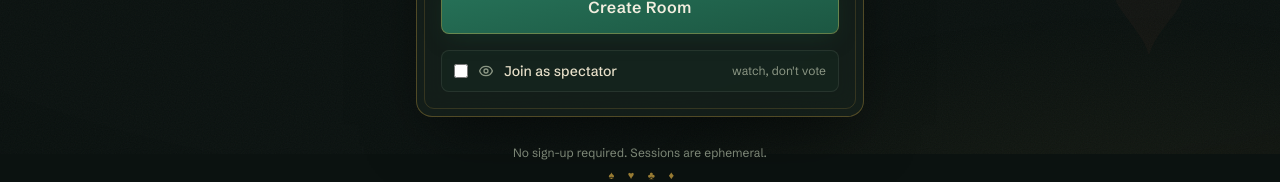
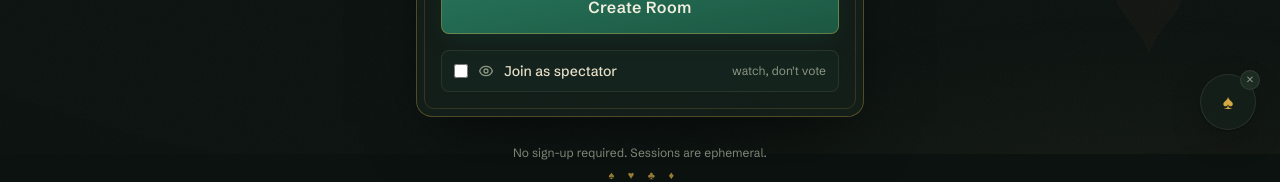
Before and after one commit to chakkapong1999/scrum-poker, a Next.js app: page / in a window 1280 px wide. Shown: the part 646-828 px from the top of the page. Built offline with nearby package versions, Linux system fonts and the light colour scheme; no server answers.

Commit message:
feat: add qr

```diff
--- a/src/app/page.tsx
+++ b/src/app/page.tsx
@@ -4,6 +4,7 @@ import { useState } from 'react';
 import { useRouter } from 'next/navigation';
 import { getSocket } from '@/lib/socket';
 import { ThemeToggle } from '@/components/ThemeToggle';
+import { FloatingButton } from '@/components/FloatingButton';
 
 export default function Home() {
   const router = useRouter();
@@ -79,6 +80,14 @@ export default function Home() {
       <div className="fixed top-4 right-4 z-20">
         <ThemeToggle />
       </div>
+
+      <FloatingButton
+        label="Support me (yes, again)"
+        image="/pp-qr.JPG"
+        description="Still free. Still no ads. Scan the QR and buy me a coffee — or don't, and I'll just sit here in the corner, following you around the page, asking again tomorrow. And the day after."
+      >
+        ♠
+      </FloatingButton>
 
       {/* Oversized suit watermarks */}
       <div className="fixed top-[8%] left-[6%] text-[160px] leading-none opacity-[0.03] dark:opacity-[0.04] pointer-events-none select-none font-serif text-[var(--gold)]" aria-hidden>
--- /dev/null
+++ b/src/components/FloatingButton.tsx
@@ -0,0 +1,94 @@
+'use client';
+
+import { useRef, useState, type ReactNode } from 'react';
+
+const SIZE = 56;
+const PANEL_W = 280;
+const PANEL_H = 240;
+const clamp = (v: number, max: number) => Math.min(Math.max(v, 8), Math.max(8, max));
+
+// ponytail: position is per-mount and drag-only (no keyboard move) — persist to
+// localStorage / add arrow-key nudging only if someone actually asks.
+export function FloatingButton({
+  label,
+  image,
+  description,
+  children,
+}: {
+  label: string;
+  image: string;
+  description: string;
+  children: ReactNode;
+}) {
+  const [pos, setPos] = useState({ right: 24, bottom: 24 });
+  const [closed, setClosed] = useState(false);
+  const [open, setOpen] = useState(false);
+  const dragging = useRef(false);
+  const dragDist = useRef(0);
+
+  if (closed) return null;
+
+  // keep the panel on screen wherever the button was dragged.
+  // safe at hydration: server and first client render both start at the default position
+  const vw = typeof window === 'undefined' ? Infinity : window.innerWidth;
+  const vh = typeof window === 'undefined' ? Infinity : window.innerHeight;
+  const flipDown = pos.bottom > vh - PANEL_H;
+  const flipLeft = pos.right > vw - PANEL_W;
+
+  return (
+    <div
+      className="fixed z-30 touch-none w-14 h-14"
+      style={{ right: pos.right, bottom: pos.bottom }}
+      onPointerDown={(e) => {
+        (e.target as Element).setPointerCapture(e.pointerId);
+        dragging.current = true;
+        dragDist.current = 0;
+      }}
+      onPointerMove={(e) => {
+        if (!dragging.current) return;
+        // 4px threshold: a plain click still fires the popover, only a real drag suppresses it
+        dragDist.current += Math.abs(e.movementX) + Math.abs(e.movementY);
+        setPos((p) => ({
+          right: clamp(p.right - e.movementX, window.innerWidth - SIZE),
+          bottom: clamp(p.bottom - e.movementY, window.innerHeight - SIZE),
+        }));
+      }}
+      onPointerUp={() => {
+        dragging.current = false;
+      }}
+    >
+      {/* flip below the button when dragged near the top, so the panel stays on screen */}
+      {open && (
+        <div
+          className={`absolute! w-64 max-w-[calc(100vw-2rem)] panel rounded-xl p-3 shadow-xl float-in [--radius:0.75rem] ${
+            flipDown ? 'top-[4.5rem]' : 'bottom-[4.5rem]'
+          } ${flipLeft ? 'left-0' : 'right-0'}`}
+        >
+          {/* eslint-disable-next-line @next/next/no-img-element -- ponytail: plain img, no layout shift to fix here */}
+          <img src={image} alt="" className="w-full h-auto rounded-lg" />
+          <p className="mt-2 text-xs text-[var(--muted)] leading-relaxed">{description}</p>
+        </div>
+      )}
+
+      <button
+        onClick={() => {
+          if (dragDist.current < 4) setOpen((o) => !o);
+        }}
+        title={label}
+        aria-label={label}
+        aria-expanded={open}
+        className="w-14 h-14 rounded-full glass border border-[var(--gold-border)] text-[var(--gold)] text-xl shadow-lg cursor-grab active:cursor-grabbing hover:bg-[var(--surface-hover)] transition-colors flex items-center justify-center"
+      >
+        {children}
+      </button>
+      <button
+        onClick={() => setClosed(true)}
+        title="Close"
+        aria-label="Close floating button"
+        className="absolute -top-1 -right-1 w-5 h-5 rounded-full bg-[var(--surface-hover)] border border-[var(--surface-border)] text-[var(--muted)] text-[10px] leading-none hover:text-[var(--accent-red)] flex items-center justify-center"
+      >
+        ✕
+      </button>
+    </div>
+  );
+}
```
Also changed, not shown: public/pp-qr.JPG (added).
